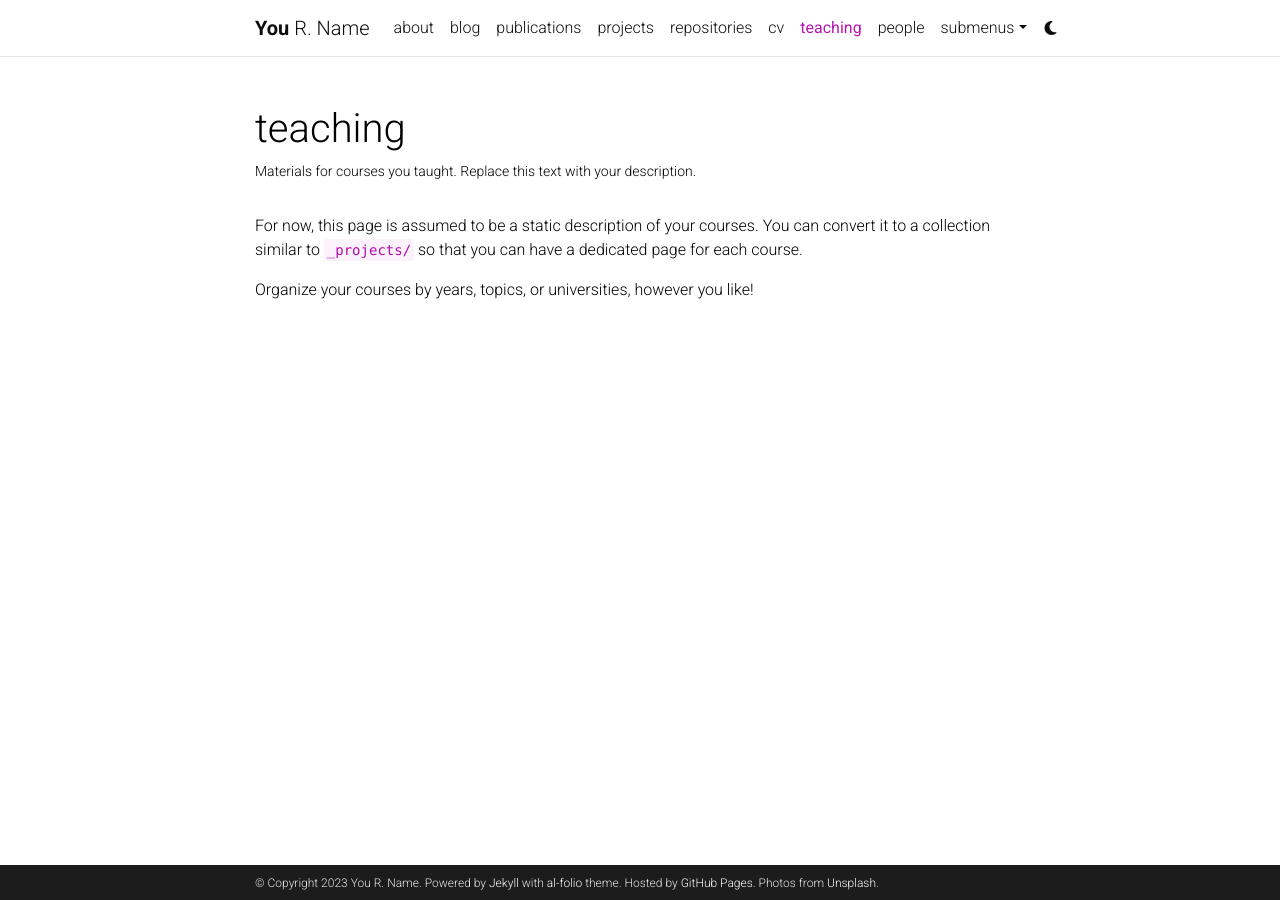
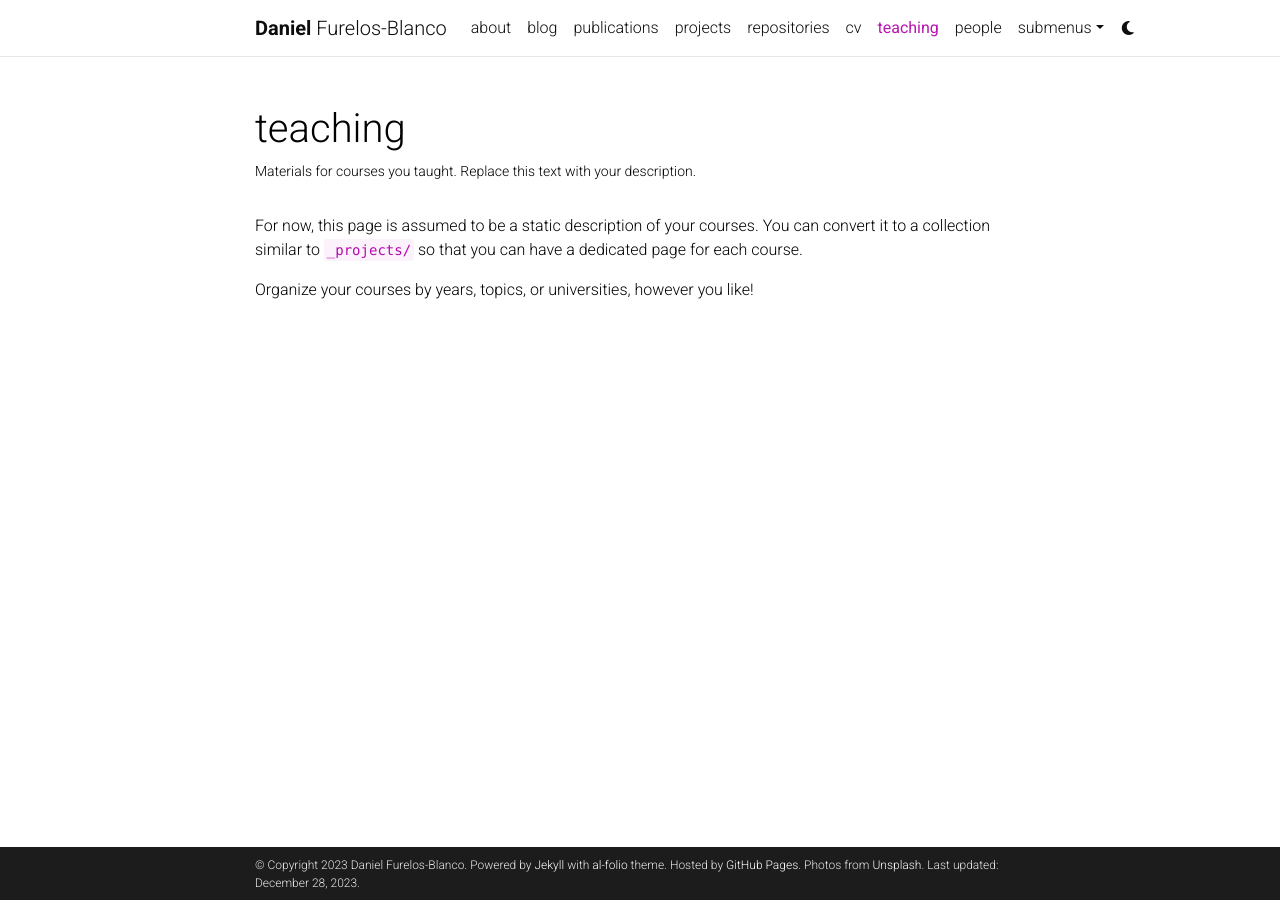
Before and after one commit to ertsiger/ertsiger.github.io, a Jekyll site: the page built from _pages/teaching.md, in a window 1280 px wide. Built offline with Jekyll 4.4.1, drawn with Linux system fonts in a browser that asks for light colours; comment, search, counter and statistics services are not loaded; a style sheet for code colours, icons or effects is not loaded.

Commit message:
updated website config

```diff
--- a/_config.yml
+++ b/_config.yml
@@ -3,9 +3,9 @@
 # -----------------------------------------------------------------------------
 
 title: blank # the website title (if blank, full name will be used instead)
-first_name: You
-middle_name: R.
-last_name: Name
+first_name: Daniel
+middle_name:
+last_name: Furelos-Blanco
 email: you@example.com
 description: > # the ">" symbol means to ignore newlines until "footer_text:"
   A simple, whitespace theme for academics. Based on [*folio](https://github.com/bogoli/-folio) design.
@@ -20,7 +20,7 @@
 
 url: https://alshedivat.github.io # the base hostname & protocol for your site
 baseurl: /al-folio # the subpath of your site, e.g. /blog/. Leave blank for root
-last_updated: false # set to true if you want to display last updated in the footer
+last_updated: true # set to true if you want to display last updated in the footer
 impressum_path:  # set to path to include impressum link in the footer, use the same path as permalink in a page, helps to conform with EU GDPR
 
 # -----------------------------------------------------------------------------
@@ -41,7 +41,7 @@
 # will use title and url fields
 # Take a look to https://github.com/jekyll/jekyll-feed for more customization
 
-rss_icon: true
+rss_icon: false
 
 # -----------------------------------------------------------------------------
 # Layout
@@ -67,13 +67,13 @@
 # Social integration
 # -----------------------------------------------------------------------------
 
-github_username: # your GitHub user name
+github_username: ertsiger # your GitHub user name
 gitlab_username: # your GitLab user name
-x_username: # your X handle
+x_username: _danielfb # your X handle
 mastodon_username: # your mastodon instance+username in the format instance.tld/@username
-linkedin_username: # your LinkedIn user name
+linkedin_username: danielfurelosblanco # your LinkedIn user name
 telegram_username: # your Telegram user name
-scholar_userid: # your Google Scholar ID
+scholar_userid: IfMKjBgAAAAJ # your Google Scholar ID
 semanticscholar_id: # your Semantic Scholar ID
 whatsapp_number: # your WhatsApp number (full phone number in international format. Omit any zeroes, brackets, or dashes when adding the phone number in international format.)
 orcid_id: # your ORCID ID
@@ -103,8 +103,7 @@
 zotero_username: # your zotero username
 wechat_qr: # filename of your wechat qr-code saved as an image (e.g., wechat-qr.png if saved to assets/img/wechat-qr.png)
 
-contact_note: >
-  You can even add a little note about which of these is the best way to reach you.
+contact_note:
 
 # -----------------------------------------------------------------------------
 # Analytics and search engine verification
@@ -273,8 +272,8 @@
 
 scholar:
 
-  last_name: [Einstein]
-  first_name: [Albert, A.]
+  last_name: [Furelos-Blanco]
+  first_name: [Daniel]
 
   style: apa
   locale: en
```
